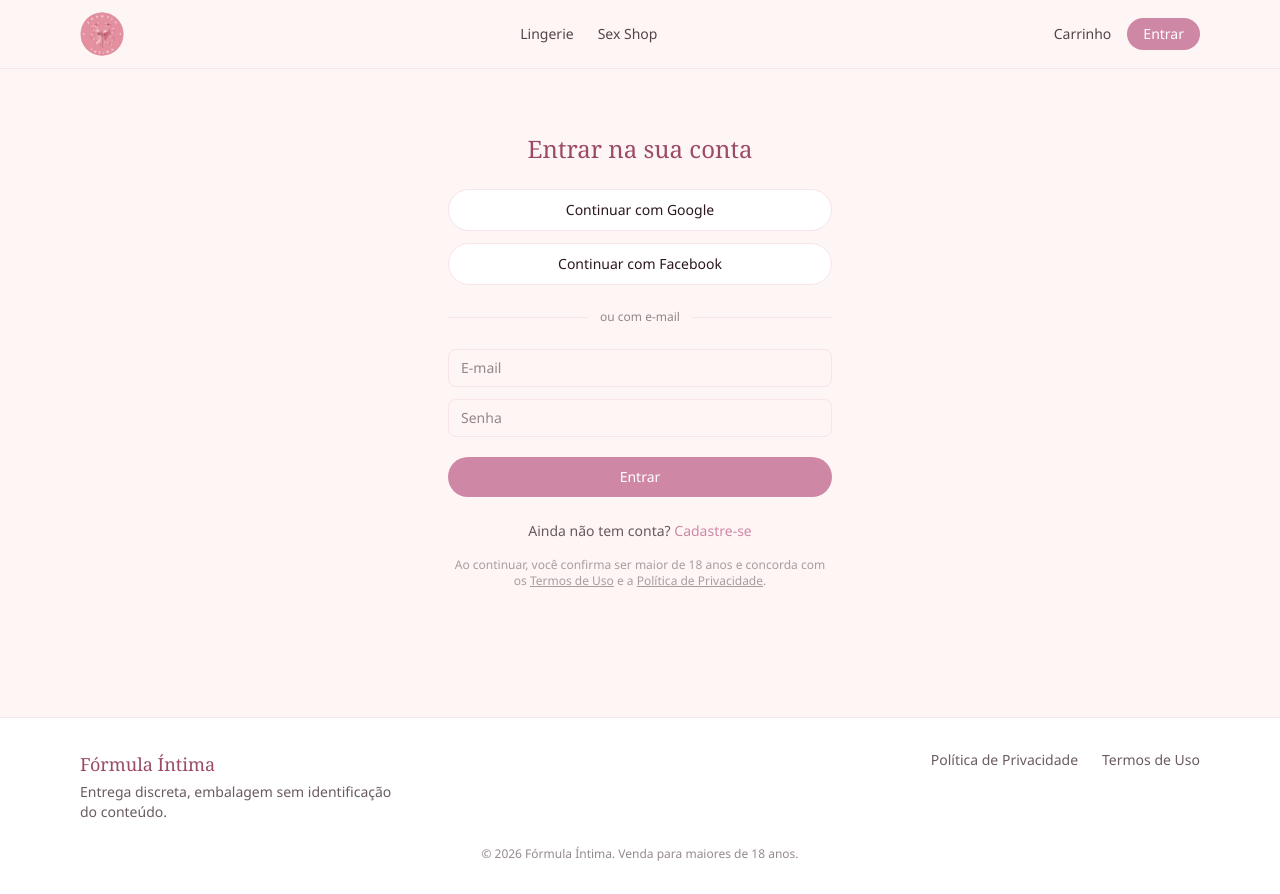
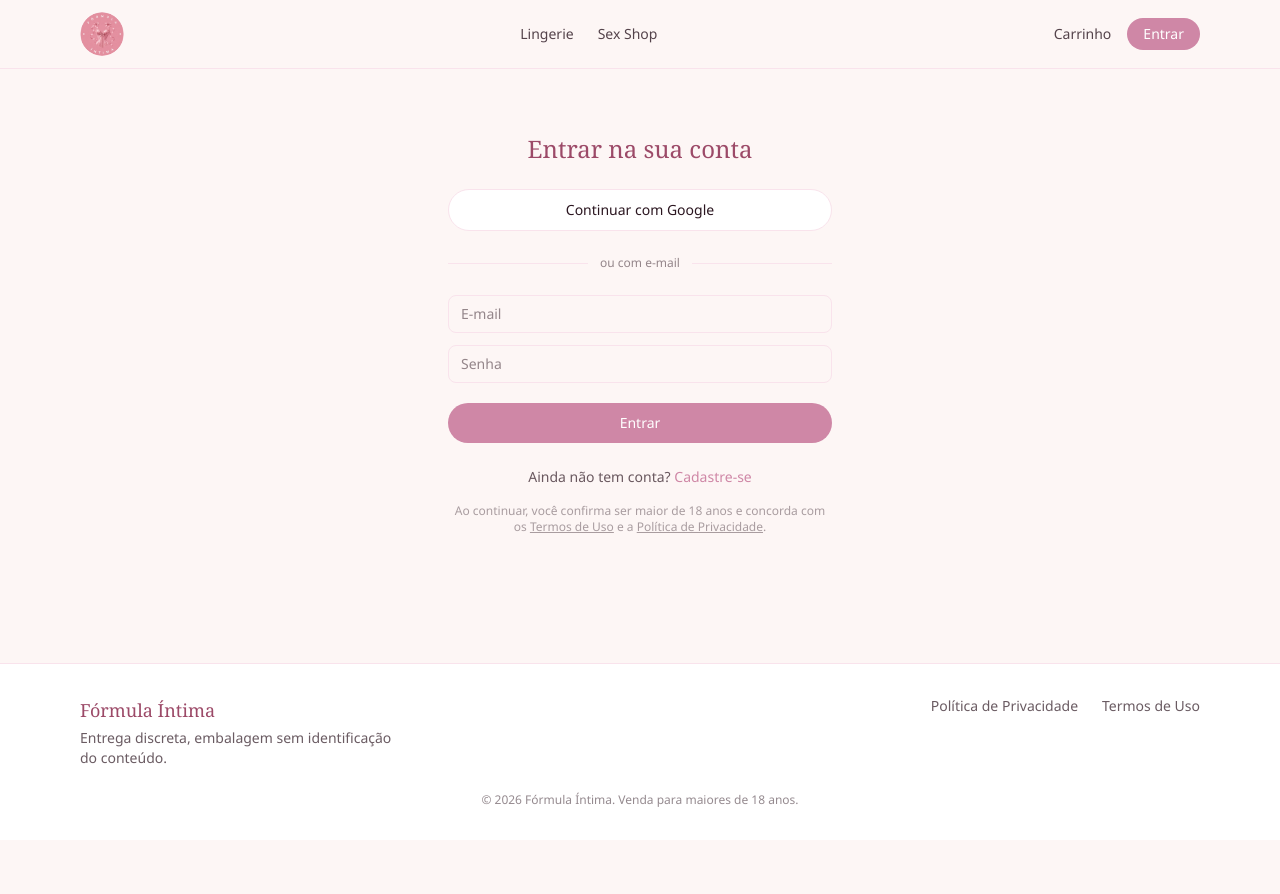
Before and after one commit to luizrique297/formula-intima, a React (Vite) app in the folder frontend/: page /#/entrar in a window 1280 px wide. After the commit the page ends 840 px from the top, so only its background shows below. Built offline with nearby package versions, Linux system fonts and the light colour scheme; no server answers.

Commit message:
Remove login com Facebook do frontend (decidiu-se nao implementar por enquanto)

```diff
--- a/frontend/src/contexts/AuthContext.tsx
+++ b/frontend/src/contexts/AuthContext.tsx
@@ -12,7 +12,6 @@ interface AuthContextValue {
   signInWithPassword: (email: string, password: string) => Promise<{ error: string | null }>
   signUpWithPassword: (email: string, password: string, fullName: string) => Promise<{ error: string | null }>
   signInWithGoogle: () => Promise<void>
-  signInWithFacebook: () => Promise<void>
   signOut: () => Promise<void>
   refreshProfile: () => Promise<void>
 }
@@ -72,13 +71,6 @@ export function AuthProvider({ children }: { children: ReactNode }) {
     })
   }
 
-  async function signInWithFacebook() {
-    await supabase.auth.signInWithOAuth({
-      provider: 'facebook',
-      options: { redirectTo: window.location.origin + import.meta.env.BASE_URL },
-    })
-  }
-
   async function signOut() {
     await supabase.auth.signOut()
   }
@@ -96,7 +88,6 @@ export function AuthProvider({ children }: { children: ReactNode }) {
     signInWithPassword,
     signUpWithPassword,
     signInWithGoogle,
-    signInWithFacebook,
     signOut,
     refreshProfile,
   }
--- a/frontend/src/pages/Login.tsx
+++ b/frontend/src/pages/Login.tsx
@@ -11,7 +11,7 @@ export function Login() {
   const [info, setInfo] = useState<string | null>(null)
   const [submitting, setSubmitting] = useState(false)
 
-  const { signInWithPassword, signUpWithPassword, signInWithGoogle, signInWithFacebook } = useAuth()
+  const { signInWithPassword, signUpWithPassword, signInWithGoogle } = useAuth()
   const navigate = useNavigate()
   const location = useLocation()
   const from = (location.state as { from?: Location })?.from?.pathname ?? '/'
@@ -47,12 +47,6 @@ export function Login() {
           className="flex items-center justify-center gap-2 rounded-full border border-brand-rose-light bg-white py-2.5 text-sm font-medium text-brand-black hover:bg-brand-rose-light"
         >
           Continuar com Google
-        </button>
-        <button
-          onClick={signInWithFacebook}
-          className="flex items-center justify-center gap-2 rounded-full border border-brand-rose-light bg-white py-2.5 text-sm font-medium text-brand-black hover:bg-brand-rose-light"
-        >
-          Continuar com Facebook
         </button>
       </div>
 
```
